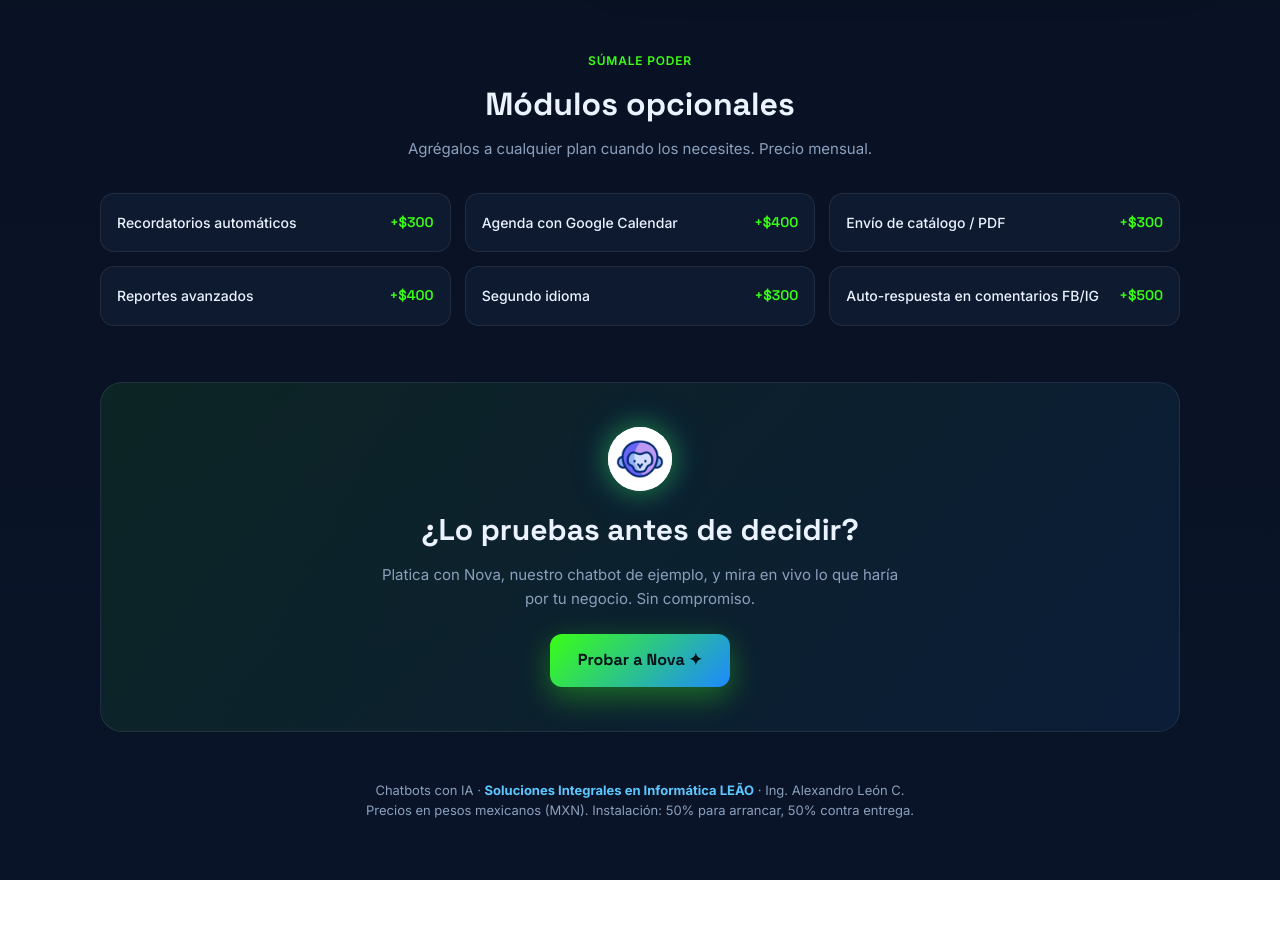
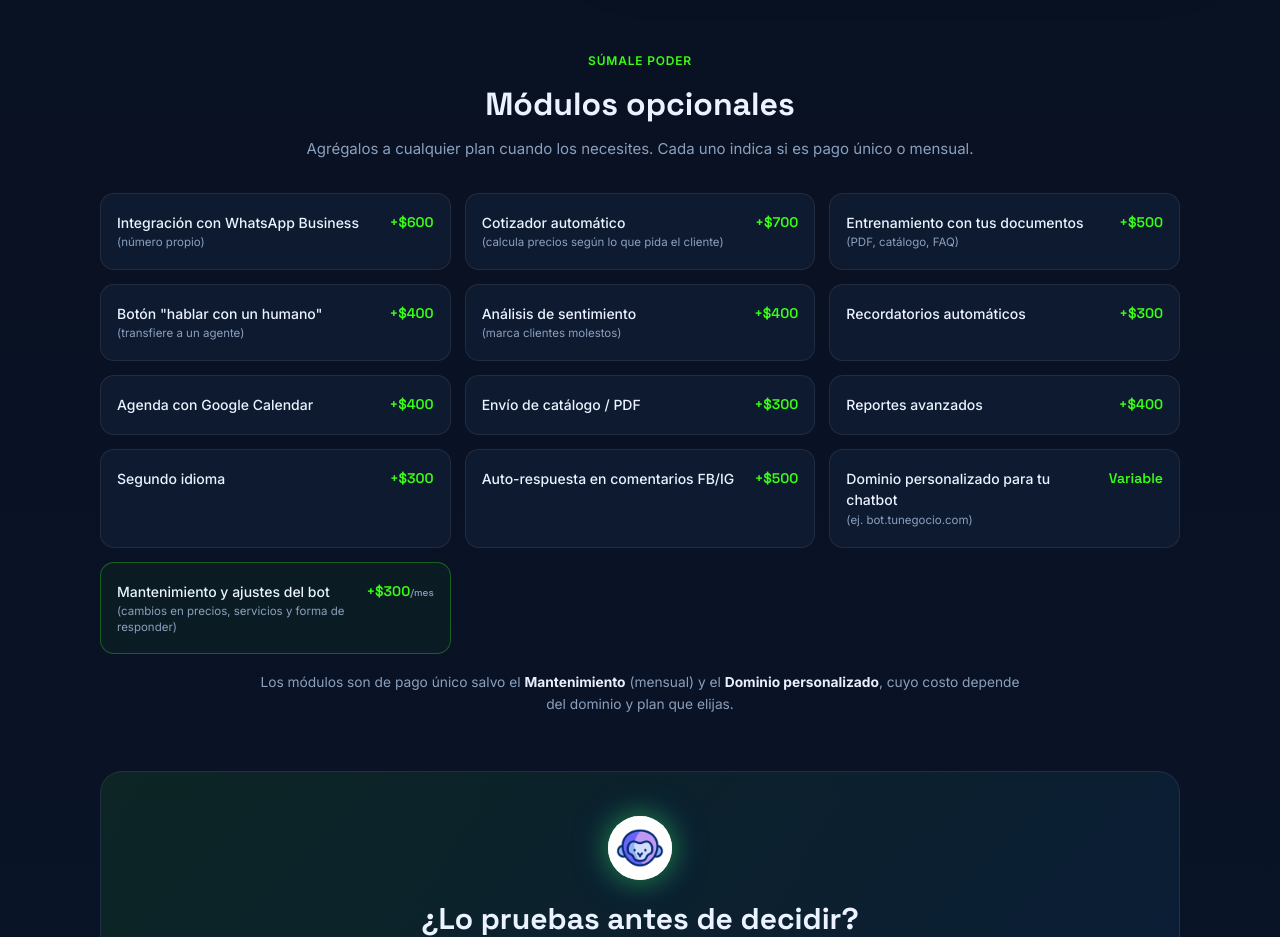
Before and after one commit to AlexXxandrov/chatbots-leao-galeria, a website: page public/precios.html in a window 1280 px wide. Shown: the part 1840-2777 px from the top of the page. Before the commit the page ends 2720 px from the top, so only its background shows below. Drawn offline with Linux system fonts and the light colour scheme.

Commit message:
Add files via upload

```diff
--- a/public/precios.html
+++ b/public/precios.html
@@ -140,11 +140,16 @@
   @media(max-width:480px){.addon-grid{grid-template-columns:1fr}}
   .addon{
     background:var(--panel);border:1px solid var(--line);border-radius:14px;padding:18px 16px;
-    display:flex;justify-content:space-between;align-items:center;gap:12px;transition:border-color .2s;
+    display:flex;justify-content:space-between;align-items:flex-start;gap:12px;transition:border-color .2s;
   }
   .addon:hover{border-color:rgba(57,255,20,.35)}
   .addon .name{font-size:14px;font-weight:500}
+  .addon .name em{display:block;font-style:normal;font-weight:400;font-size:11.5px;color:var(--muted,#8ea0bd);margin-top:2px;line-height:1.35}
   .addon .cost{font-family:'Space Grotesk',sans-serif;font-weight:600;font-size:14px;color:var(--neon);white-space:nowrap}
+  .addon .cost small{font-size:10px;color:var(--muted,#8ea0bd);font-weight:500}
+  .addon-monthly{border-color:rgba(57,255,20,.3);background:rgba(57,255,20,.04)}
+  .addon-note{max-width:760px;margin:18px auto 0;text-align:center;color:var(--muted,#8ea0bd);font-size:.86rem;line-height:1.55}
+  .addon-note b{color:#eaf0fb}
 
   /* ---------- Nota terceros ---------- */
   /* ---------- Dashboard de muestra ---------- */
@@ -356,16 +361,24 @@
     <div class="sec-head">
       <span class="eyebrow">Súmale poder</span>
       <h2>Módulos opcionales</h2>
-      <p>Agrégalos a cualquier plan cuando los necesites. Precio mensual.</p>
+      <p>Agrégalos a cualquier plan cuando los necesites. Cada uno indica si es pago único o mensual.</p>
     </div>
     <div class="addon-grid">
+      <div class="addon"><span class="name">Integración con WhatsApp Business <em>(número propio)</em></span><span class="cost">+$600</span></div>
+      <div class="addon"><span class="name">Cotizador automático <em>(calcula precios según lo que pida el cliente)</em></span><span class="cost">+$700</span></div>
+      <div class="addon"><span class="name">Entrenamiento con tus documentos <em>(PDF, catálogo, FAQ)</em></span><span class="cost">+$500</span></div>
+      <div class="addon"><span class="name">Botón "hablar con un humano" <em>(transfiere a un agente)</em></span><span class="cost">+$400</span></div>
+      <div class="addon"><span class="name">Análisis de sentimiento <em>(marca clientes molestos)</em></span><span class="cost">+$400</span></div>
       <div class="addon"><span class="name">Recordatorios automáticos</span><span class="cost">+$300</span></div>
       <div class="addon"><span class="name">Agenda con Google Calendar</span><span class="cost">+$400</span></div>
       <div class="addon"><span class="name">Envío de catálogo / PDF</span><span class="cost">+$300</span></div>
       <div class="addon"><span class="name">Reportes avanzados</span><span class="cost">+$400</span></div>
       <div class="addon"><span class="name">Segundo idioma</span><span class="cost">+$300</span></div>
       <div class="addon"><span class="name">Auto-respuesta en comentarios FB/IG</span><span class="cost">+$500</span></div>
+      <div class="addon"><span class="name">Dominio personalizado para tu chatbot <em>(ej. bot.tunegocio.com)</em></span><span class="cost">Variable</span></div>
+      <div class="addon addon-monthly"><span class="name">Mantenimiento y ajustes del bot <em>(cambios en precios, servicios y forma de responder)</em></span><span class="cost">+$300<small>/mes</small></span></div>
     </div>
+    <p class="addon-note">Los módulos son de pago único salvo el <b>Mantenimiento</b> (mensual) y el <b>Dominio personalizado</b>, cuyo costo depende del dominio y plan que elijas.</p>
   </section>
 
   <!-- ============ CIERRE ============ -->
```
